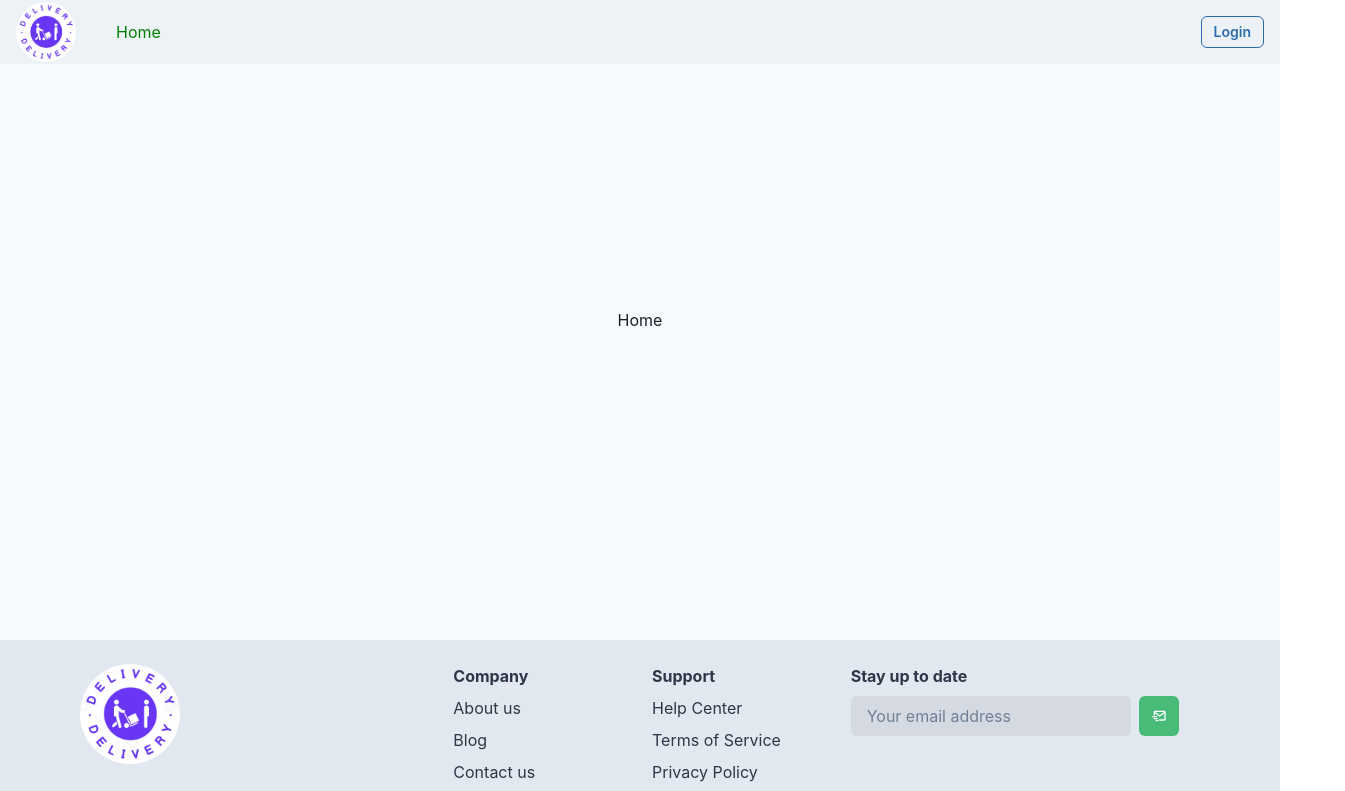
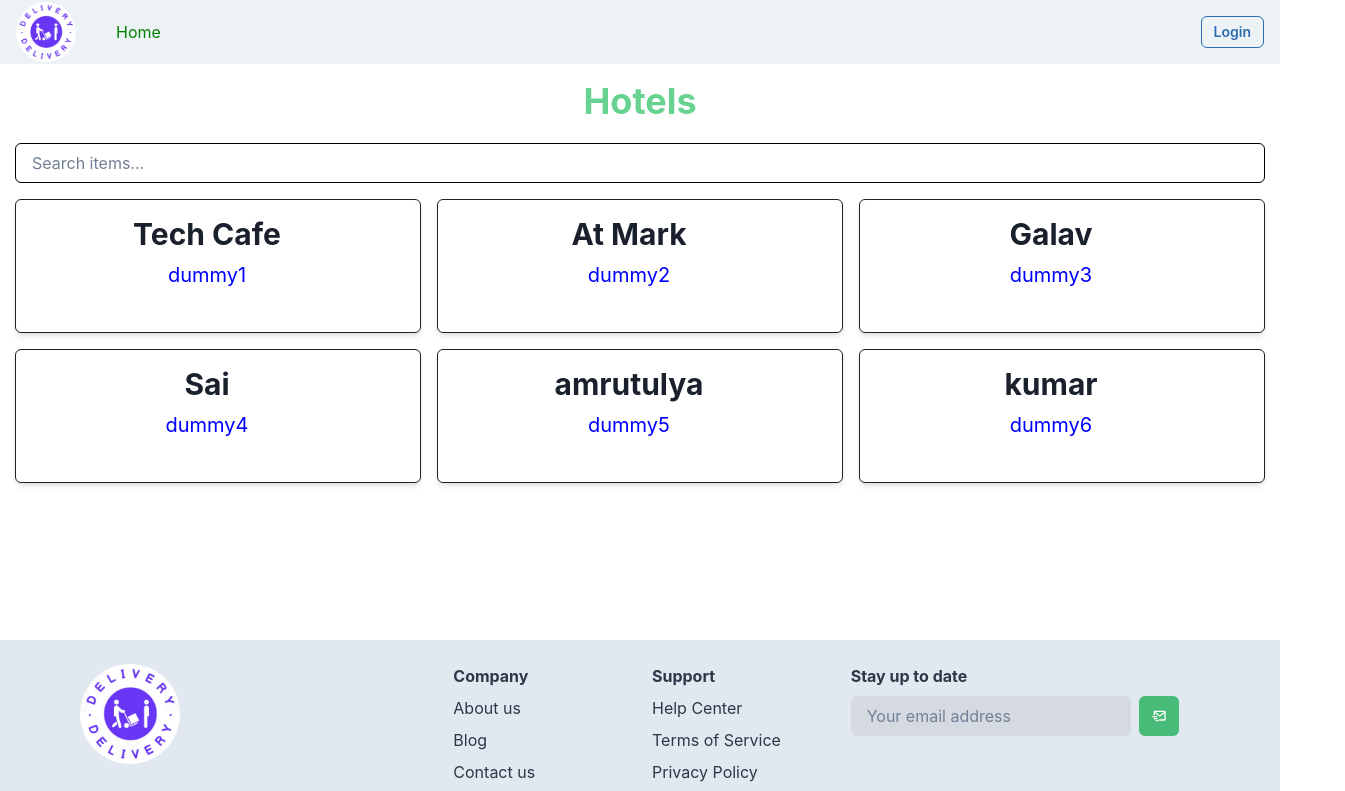
Before and after one commit to akshaywairagade2/CSD-Frontend, a React (Create React App) app: page / in a window 1280 px wide. Shown: the top 791 px of the page, 1345 px wide, since content can reach past the window. Built offline with nearby package versions, Linux system fonts and the light colour scheme.

Commit message:
Done with Home and Catalog

```diff
--- a/src/App.js
+++ b/src/App.js
@@ -23,7 +23,7 @@ function App() {
         <Route path="/verifymail" element={<VerifiedMail />} />
         <Route path="/sender" element={<Sender />} />
         <Route path="/buyer" element={<Buyer />} />
-        <Route path="/catalog" element={<Catalog />} />
+        <Route path="/catalog/:id" element={<Catalog />} />
         <Route path="/additem" element={<AddItem />} />
       </Routes>
 
--- a/src/pages/Catalogs/catalog.jsx
+++ b/src/pages/Catalogs/catalog.jsx
@@ -8,33 +8,71 @@ import {
     Button,
     Flex,
     Input,
-    useQuery,
+    Modal,
+    ModalOverlay,
+    ModalContent,
+    ModalHeader,
+    ModalFooter,
+    ModalBody,
+    ModalCloseButton,
+    useDisclosure,
+    Image,
 } from '@chakra-ui/react';
+import axios from "axios";
 import Header from '../../Header/Header';
 import Footer from '../../Footer/footer';
+import food from '../../food.png';
+
+const Catalog = () => {
+    const { isOpen, onOpen, onClose } = useDisclosure();
+
+    const keys = ["name", "description"];
+    const initialCatalogItems = [
+        { id: 1, name: 'Groceries', price: 20.0, description: "dummy1", pic: "http://res.cloudinary.com/dojtv6qwl/image/upload/v1704533187/ptk5pvkpxz1sassuiwfl.jpg" },
+        { id: 2, name: 'Pharmacy', price: 15.0, description: "dummy2", pic: "http://res.cloudinary.com/dojtv6qwl/image/upload/v1704533187/ptk5pvkpxz1sassuiwfl.jpg" },
+        { id: 3, name: 'Favorite Dishes', price: 25.0, description: "dummy3", pic: "http://res.cloudinary.com/dojtv6qwl/image/upload/v1704533187/ptk5pvkpxz1sassuiwfl.jpg" },
+        { id: 4, name: 'Groceries', price: 20.0, description: "dummy4", pic: "http://res.cloudinary.com/dojtv6qwl/image/upload/v1704533187/ptk5pvkpxz1sassuiwfl.jpg" },
+        { id: 5, name: 'Pharmacy', price: 15.0, description: "dummy5", pic: "http://res.cloudinary.com/dojtv6qwl/image/upload/v1704533187/ptk5pvkpxz1sassuiwfl.jpg" },
+        { id: 6, name: 'Favorite Dishes', price: 25.0, description: "dummy6", pic: "http://res.cloudinary.com/dojtv6qwl/image/upload/v1704533187/ptk5pvkpxz1sassuiwfl.jpg" },
+        { id: 7, name: 'Groceries', price: 20.0, description: "dummy7", pic: "http://res.cloudinary.com/dojtv6qwl/image/upload/v1704533187/ptk5pvkpxz1sassuiwfl.jpg" },
+        { id: 8, name: 'Pharmacy', price: 15.0, description: "dummy8", pic: "http://res.cloudinary.com/dojtv6qwl/image/upload/v1704533187/ptk5pvkpxz1sassuiwfl.jpg" },
+        { id: 9, name: 'Favorite Dishes', price: 25.0, description: "dummy9", pic: "http://res.cloudinary.com/dojtv6qwl/image/upload/v1704533187/ptk5pvkpxz1sassuiwfl.jpg" },
+    ];
 
 
-const Catalog = () => {
+    const fetchallitems = async () => {
+        try {
+            const config = {
+                headers: {
+                    "Content-type": "application/json",
+                },
+            };
 
-    const keys = ["name", "description"]
-    const initialCatalogItems = [
-        { id: 1, name: 'Groceries', price: 20.0, description: "dummy1" },
-        { id: 2, name: 'Pharmacy', price: 15.0, description: "dummy2" },
-        { id: 3, name: 'Favorite Dishes', price: 25.0, description: "dummy3" },
-        { id: 4, name: 'Groceries', price: 20.0, description: "dummy4" },
-        { id: 5, name: 'Pharmacy', price: 15.0, description: "dummy5" },
-        { id: 6, name: 'Favorite Dishes', price: 25.0, description: "dummy6" },
-        { id: 7, name: 'Groceries', price: 20.0, description: "dummy7" },
-        { id: 8, name: 'Pharmacy', price: 15.0, description: "dummy8" },
-        { id: 9, name: 'Favorite Dishes', price: 25.0, description: "dummy9" },
+            // const { data } = await axios.post(
+            //     "http://localhost:5000/api/allitems",
+            //     {
+            //         // "emailId": id,
+            //     },
+            //     config
+            // );
 
-    ];
+            console.log("fetch")
+
+
+        } catch (error) {
+
+            console.log("Error")
+        }
+    }
+
+    useEffect(() => {
+        fetchallitems();
+    }, [])
 
     const [catalogItems, setCatalogItems] = useState(initialCatalogItems);
     const [searchQuery, setSearchQuery] = useState('');
+    const [selectedItem, setSelectedItem] = useState(null);
 
-
-    // console.log(catalogItems1.filter(item => item.name.includes("Pharmacy")))
 
     return (
         <>
@@ -50,41 +88,102 @@ const Catalog = () => {
                     </Heading>
 
                     <Input
-                        width={1000}
+                        width="1200px"
                         placeholder="Search items..."
                         mb={4}
                         value={searchQuery}
                         onChange={(e) => setSearchQuery(e.target.value)}
+                        borderColor={"black"}
                     />
 
                     {
-                        catalogItems.length ? <Grid templateColumns={['1fr', '1fr', 'repeat(3, 1fr)']} gap={4}>
+                        catalogItems.length ? <Grid templateColumns={['1fr', '1fr', 'repeat(3, 1fr)']} gap={4} width={"100%"}>
                             {catalogItems.filter((item) => keys.some((key) => item[key].toLowerCase().includes(searchQuery))).map((item) => (
                                 <GridItem key={item.id}>
-                                    <Box border="1px" p={4} borderRadius="md" boxShadow="md">
+                                    <Box
+                                        _hover={{
+                                            bg: 'green.200',
+                                            cursor: 'pointer',
+                                        }}
+                                        border="1px"
+                                        p={4}
+                                        borderRadius="md"
+                                        boxShadow="md">
+                                        <Flex height="350px" overflowY="auto" >
+                                            <Box
+
+                                                width="350px"
+                                            // maxH="350px"
+                                            >
+                                                <Box
+                                                    onClick={() => {
+                                                        setSelectedItem(item);
+                                                        onOpen();
+                                                    }}
+                                                    direction="column" alignItems="center" textAlign="center"
+                                                >
+
                                                     <Heading as="h3" size="lg" mb={2}>
                                                         {item.name}
                                                     </Heading>
-                                        <Text color="gray.600">Price: {item.price.toFixed(2)} Rs</Text>
-                                        <Text color="gray.600">Description: {item.description}</Text>
+                                                    <Image src={food} alt={item?.name} mb={4} boxSize={'150px'} />
+                                                    <Text fontSize="xl" color="black">
+                                                        Price: {item?.price.toFixed(2)} Rs
+                                                    </Text>
+                                                    <Text fontSize="xl" color="black" mb={4} >
+                                                        Description: {item?.description}
+                                                    </Text>
+                                                </Box>
+
                                                 <Button
-                                            mt={4}
+                                                    mt={6}
                                                     colorScheme="blue"
                                                     onClick={() => console.log(`Added ${item.name} to cart`)}
                                                 >
                                                     Add to Cart
                                                 </Button>
                                             </Box>
+                                        </Flex>
+                                    </Box>
                                 </GridItem>
                             ))}
                         </Grid> :
                             <Box align={'center'} color={"red"}  >
-                                --No Items --
+                                -- No Items --
                             </Box>
                     }
-
                 </Box>
             </Flex>
+
+            <Modal size="lg" onClose={onClose} isOpen={isOpen} isCentered>
+                <ModalOverlay />
+                <ModalContent>
+                    <ModalHeader align={"center"} fontSize={40} fontWeight="bold" >{selectedItem?.name}</ModalHeader>
+                    <ModalCloseButton />
+                    <ModalBody>
+                        <Flex direction="column" alignItems="center" textAlign="center">
+                            <Image src={food} alt={selectedItem?.name} mb={4} />
+                            <Text fontSize="xl" color="black">
+                                Price: {selectedItem?.price.toFixed(2)} Rs
+                            </Text>
+                            <Text fontSize="xl" color="black" mb={4} width="500px" overflowY="auto">
+                                Description: {selectedItem?.description}
+                            </Text>
+                        </Flex>
+                    </ModalBody>
+                    <ModalFooter>
+                        <Button colorScheme="blue" mr={3} onClick={onClose}>
+                            Close
+                        </Button>
+                        {/* <Button
+                            colorScheme="green"
+                            onClick={() => console.log(`Added ${selectedItem?.name} to cart`)}
+                        >
+                            Add to Cart
+                        </Button> */}
+                    </ModalFooter>
+                </ModalContent>
+            </Modal>
             <Footer />
         </>
     );
--- a/src/pages/HomePage/home.css
+++ /dev/null
@@ -1,75 +0,0 @@
-.home {
-  /* background-image: url("../../background1.jpg"); */
-  background-position: center;
-  background-size: cover;
-  min-height: 100vh;
-}
-
-*, *:before, *:after {
-    box-sizing: inherit;
-  }
-
-
-
-  .column {
-    float: left;
-    width: 50%;
-    margin-bottom: 16px;
-    padding:  8px;
-  }
-
-  .card {
-   margin-left: 12%;
-    width:75%;
-    border:2px solid;
-    box-shadow:5px 10px 18px #1e1515;
-  }
-
-  .about-section {
-    padding: 50px;
-    text-align: center;
-    background-color: #474e5d;
-    color: white;
-  }
-
-  .container {
-    padding: 0 16px;
-  }
-
-  .container::after, .row::after {
-    content: "";
-    clear: both;
-    display: table;
-  }
-
-  .title {
-    color: grey;
-  }
-
-  .button {
-    border: none;
-    outline: 0;
-    display: inline-block;
-    padding: 8px;
-    color: white;
-    background-color: #1b3d47;
-    text-align: center;
-    cursor: pointer;
-    width: 40%;
-    border-radius: 20px;
-    margin-left:30%;
-    margin-bottom: 10px;
-    margin-top:20px
-  }
-
-  .button:hover {
-    background-color: #555;
-  }
-
-  @media screen and (max-width: 650px) {
-    .column {
-      width: 100%;
-      display: block;
-    }
-    /* background-image: ; */
-  }
--- a/src/pages/HomePage/homepage.jsx
+++ b/src/pages/HomePage/homepage.jsx
@@ -25,7 +25,9 @@ import {
     ModalCloseButton,
     useDisclosure,
     IconButton,
-    Image
+    Image,
+    Grid,
+    GridItem,
 } from '@chakra-ui/react'
 import Header from "../../Header/Header";
 import Footer from "../../Footer/footer";
@@ -36,20 +38,87 @@ const Homepage = () => {
     const user = userInfo ? userInfo.User : null
     const path = window.location.pathname;
 
+    const keys = ["name", "description"]
+    const initialHotels = [
+        { id: 1, name: 'Tech Cafe', description: "dummy1" },
+        { id: 2, name: 'At Mark', description: "dummy2" },
+        { id: 3, name: 'Galav', description: "dummy3" },
+        { id: 4, name: 'Sai', description: "dummy4" },
+        { id: 5, name: 'amrutulya ', description: "dummy5" },
+        { id: 6, name: 'kumar', description: "dummy6" },
+    ];
+
+    const [hotels, setHotels] = useState(initialHotels);
+    const [searchQuery, setSearchQuery] = useState('');
 
 
     return (
         <>
+            <>
                 <Header />
                 <Flex
                     minH={'80vh'}
-                align={'center'}
+                    align={'left'}
                     justify={'center'}
-                bg={useColorModeValue('gray.50', 'gray.800')}
                 >
-                Home
+                    <Box p={20}>
+                        <Heading as="h2" size="xl" mb={5} align={'center'} color={"green.300"} >
+                            Hotels
+                        </Heading>
+
+                        <Input
+                            width="1250px"
+                            placeholder="Search items..."
+                            mb={4}
+                            value={searchQuery}
+                            onChange={(e) => setSearchQuery(e.target.value)}
+                            borderColor={"black"}
+                        />
+
+                        {
+                            hotels.length ? <Grid templateColumns={['1fr', '1fr', 'repeat(3, 1fr)']} gap={4} width="100%">
+                                {hotels.filter((item) => keys.some((key) => item[key].toLowerCase().includes(searchQuery))).map((item) => (
+                                    <GridItem key={item.id} onClick={() => { navigate(`/catalog/${item.id}`) }}>
+                                        <Box
+                                            _hover={{
+                                                bg: 'green.200',
+                                                cursor: 'pointer',
+                                            }}
+                                            border="1px"
+                                            p={4}
+                                            borderRadius="md"
+                                            boxShadow="md">
+                                            <Flex height="100px" overflowY="auto" >
+                                                <Box
+
+                                                    width="350px"
+                                                // maxH="350px"
+                                                >
+                                                    <Box direction="column" alignItems="center" textAlign="center" >
+                                                        <Heading as="h3" size="lg" mb={2}>
+                                                            {item.name}
+                                                        </Heading>
+                                                        <Text fontSize="xl" color="blue" mb={4} >
+                                                            {item?.description}
+                                                        </Text>
+                                                    </Box>
+
+                                                </Box>
+                                            </Flex>
+                                        </Box>
+                                    </GridItem>
+
+                                ))}
+                            </Grid> :
+                                <Box align={'center'} color={"red"}  >
+                                    -- No Hotels Listed --
+                                </Box>
+                        }
+
+                    </Box>
                 </Flex>
                 <Footer />
+            </>
         </>
     )
 }
```
Also changed, not shown: src/Header/Header.jsx (+6 -4 lines), src/addtocart.svg (added), src/food.png (added). Lines whose indentation alone changed are shown as unchanged.
